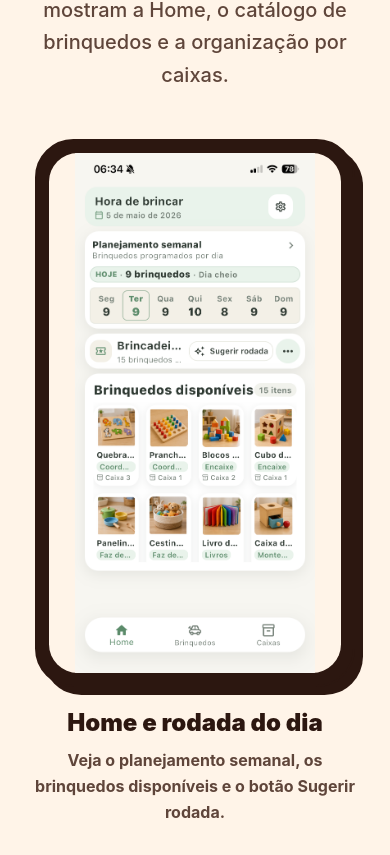
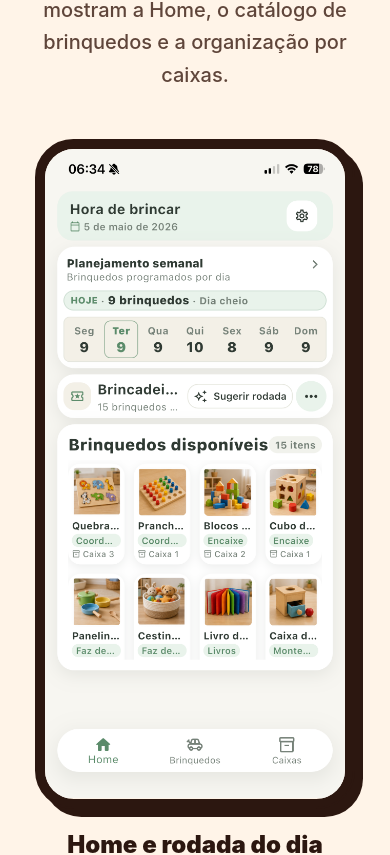
Before and after one commit to ricardorjda1810-stack/rodizio-homepage, a React (Vite) app: page / in a window 390 px wide. Shown: the part 6169-7024 px from the top of the page. Built offline with nearby package versions, Linux system fonts and the light colour scheme.

Commit message:
Adjust screenshot phone frames

```diff
--- a/src/App.jsx
+++ b/src/App.jsx
@@ -285,17 +285,17 @@ function PhoneMockup({ screen, index }) {
 
   return (
     <div className="relative mx-auto w-full max-w-[320px]">
-      <div className="rounded-[2.4rem] border-2 border-[#2C1710] bg-[#2C1710] p-3 shadow-[8px_8px_0_#2C1710]">
-        <div className="overflow-hidden rounded-[1.8rem] bg-[#FFF4E8]">
+      <div className="rounded-[2.4rem] border-2 border-[#2C1710] bg-[#2C1710] p-2 shadow-[8px_8px_0_#2C1710]">
+        <div className="aspect-[9/19.5] overflow-hidden rounded-[1.8rem] bg-[#FFF4E8]">
           {screen.imageSrc && !imageFailed ? (
             <img
               src={screen.imageSrc}
               alt={screen.title}
-              className="h-[520px] w-full bg-[#FFF4E8] object-contain object-top"
+              className="h-full w-full bg-[#FFF4E8] object-contain object-top"
               onError={() => setImageFailed(true)}
             />
           ) : (
-            <div className="min-h-[470px] p-5">
+            <div className="h-full p-5">
               <div className="mx-auto mb-5 h-5 w-24 rounded-full bg-[#2C1710]" />
               <div className="mb-5 flex items-center justify-between gap-3">
                 <div className="min-w-0">
@@ -328,16 +328,17 @@ function TutorialScreenshotCard({ item, index }) {
 
   return (
     <div className="rounded-[2rem] border-2 border-[#2C1710] bg-[#FFF4E8] p-5 shadow-[7px_7px_0_#2C1710]">
-      <div className="overflow-hidden rounded-[1.6rem] border-2 border-[#2C1710] bg-white">
+      <div className="mx-auto max-w-[320px] rounded-[2.1rem] border-2 border-[#2C1710] bg-[#2C1710] p-2">
+        <div className="aspect-[9/19.5] overflow-hidden rounded-[1.5rem] bg-[#FFF4E8]">
           {item.imageSrc && !imageFailed ? (
             <img
               src={item.imageSrc}
               alt={item.title}
-            className="h-[520px] w-full bg-[#FFF4E8] object-contain object-top"
+              className="h-full w-full bg-[#FFF4E8] object-contain object-top"
               onError={() => setImageFailed(true)}
             />
           ) : (
-          <div className="flex h-[520px] items-center justify-center bg-white p-8 text-center">
+            <div className="flex h-full items-center justify-center bg-white p-8 text-center">
               <div>
                 <p className="text-6xl">📱</p>
                 <p className="mt-5 text-lg font-black">Screenshot {index + 1}</p>
@@ -345,6 +346,7 @@ function TutorialScreenshotCard({ item, index }) {
               </div>
             </div>
           )}
+        </div>
       </div>
       <p className="mt-5 text-sm font-black uppercase tracking-[0.18em] text-[#FF5A3D]">Passo {index + 1}</p>
       <h3 className="mt-2 text-2xl font-black">{item.title}</h3>
```
Lines whose indentation alone changed are shown as unchanged.
